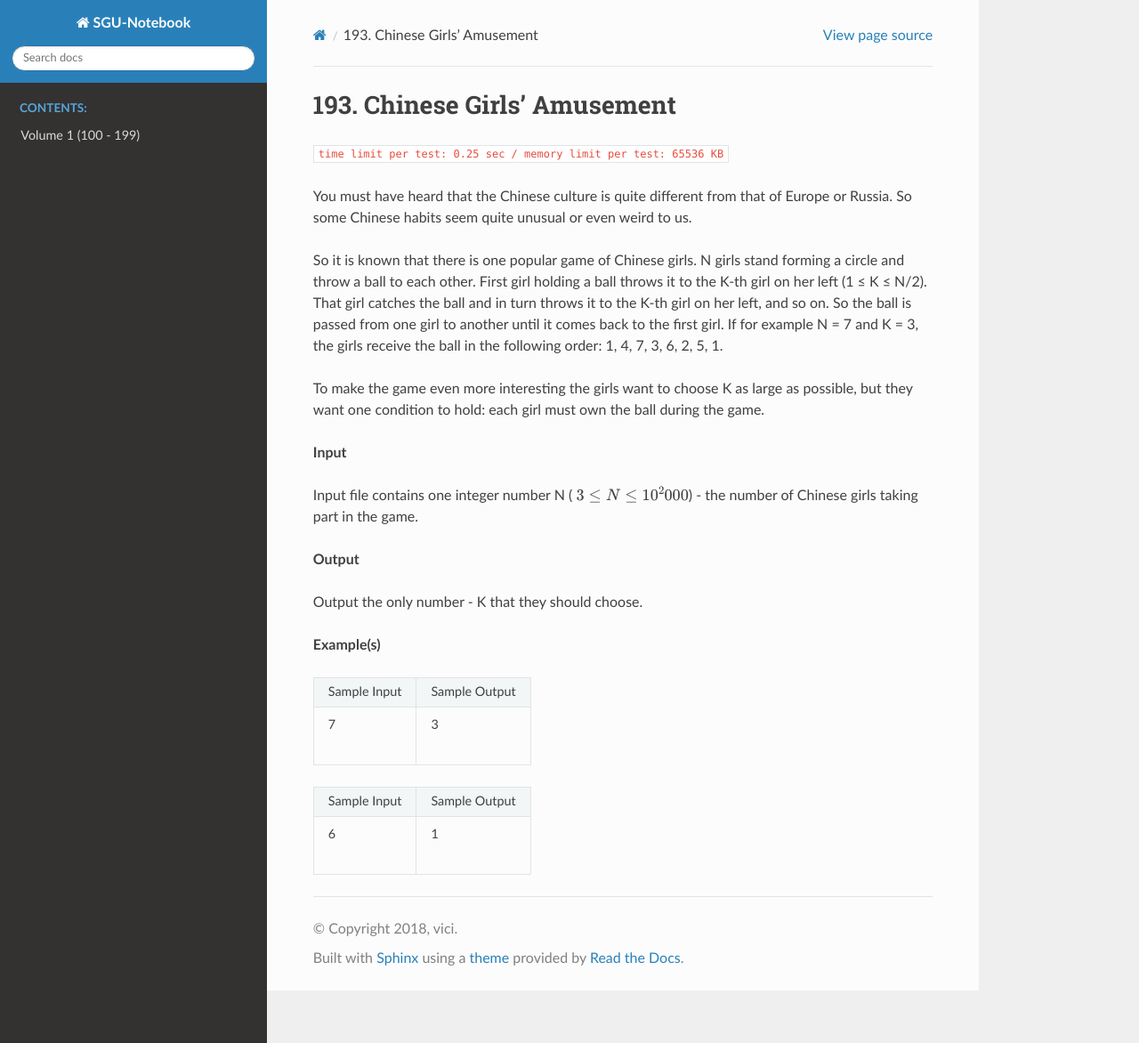
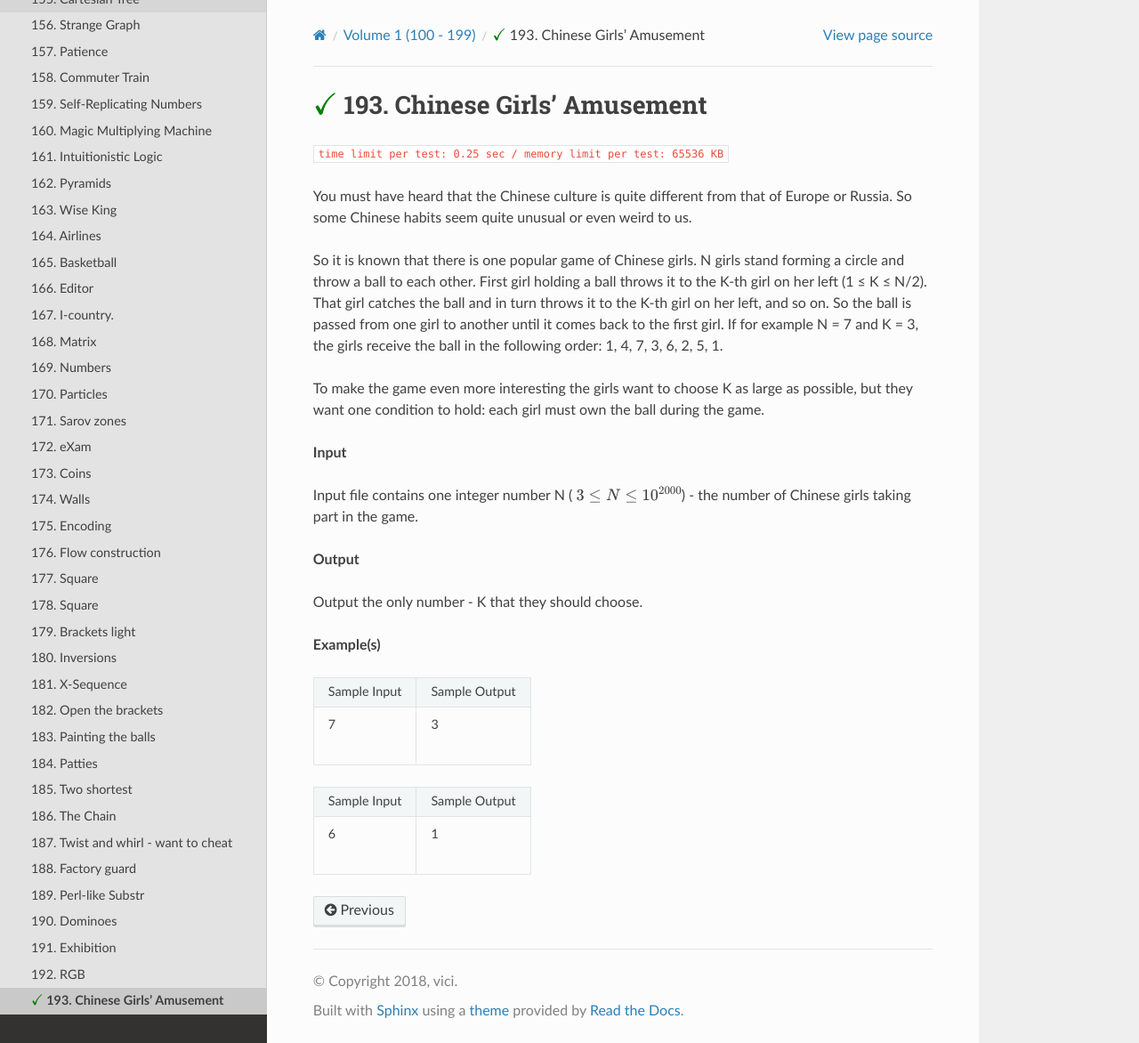
Before and after one commit to veecci/notebook-sgu, a Sphinx documentation site: the page built from source/193.rst, in a window 1280 px wide and 1172 px high. Shown: the whole window at 89% size. Built offline with Sphinx 7.4.7 and the Read the Docs theme 2.0.0, drawn with Linux system fonts in a browser that asks for light colours.

Commit message:
ADD: 193.rst

```diff
--- a/source/193.rst
+++ b/source/193.rst
@@ -1,8 +1,8 @@
 
 .. 193.rst
 
-193. Chinese Girls' Amusement
-===============================
+:math:`\color{green} {\checkmark}` 193. Chinese Girls' Amusement
+=================================================================
 ``time limit per test: 0.25 sec / memory limit per test: 65536 KB``
 
 You must have heard that the Chinese culture is quite different from that of Europe or Russia. So some Chinese habits seem quite unusual or even weird to us.
@@ -13,7 +13,7 @@ To make the game even more interesting the girls want to choose K as large as po
 
 **Input**
 
-Input file contains one integer number N ( :math:`3 \le N \le 10^2000`) - the number of Chinese girls taking part in the game.
+Input file contains one integer number N ( :math:`3 \le N \le 10^{2000}`) - the number of Chinese girls taking part in the game.
 
 
 **Output**
--- a/source/vol1.rst
+++ b/source/vol1.rst
@@ -92,3 +92,7 @@ Volume 1 (100 - 199)
    187.rst
    188.rst
    189.rst
+   190.rst
+   191.rst
+   192.rst
+   193.rst
```
